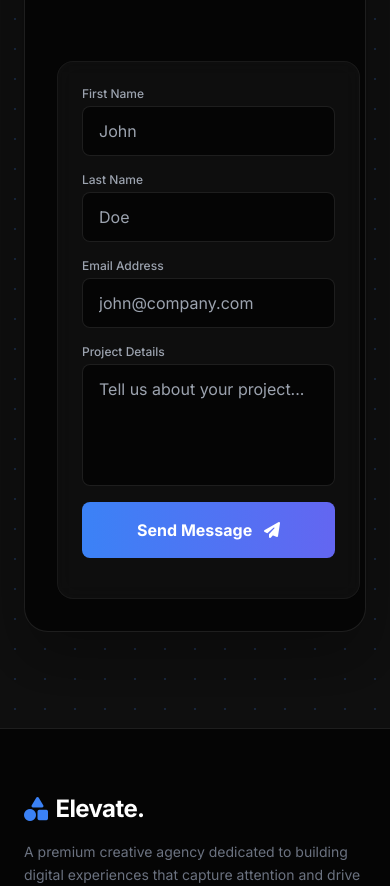
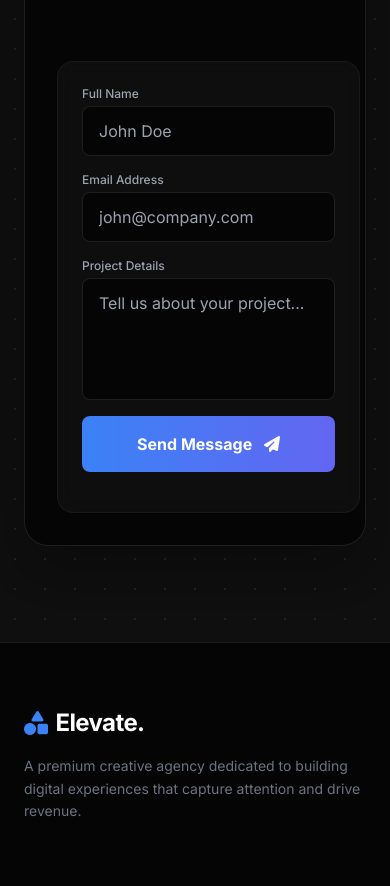
Before and after one commit to babypots9-stack/Elevate--Creatives, a plain HTML site: page index.html in a window 390 px wide. Shown: the part 9845-10731 px from the top of the page. Drawn offline with nearby package versions, Linux system fonts and the light colour scheme.

Commit message:
Update index.html

```diff
--- a/index.html
+++ b/index.html
@@ -491,26 +491,21 @@
                     <!-- Right: Form -->
                     <div class="glass-card p-6 md:p-8 rounded-2xl">
                         <form action="https://formspree.io/f/maqvadbl" method="POST" class="space-y-4">
-                            <div class="grid grid-cols-1 md:grid-cols-2 gap-4">
     <div class="space-y-1">
-                                    <label class="text-xs text-gray-400 font-medium">First Name</label>
-                                    <input type="text" required class="w-full bg-dark border border-white/10 rounded-lg px-4 py-3 text-white focus:outline-none focus:border-primary transition" placeholder="John">
-                                </div>
-                                <div class="space-y-1">
-                                    <label class="text-xs text-gray-400 font-medium">Last Name</label>
-                                    <input type="text" required class="w-full bg-dark border border-white/10 rounded-lg px-4 py-3 text-white focus:outline-none focus:border-primary transition" placeholder="Doe">
-                                </div>
+        <label class="text-xs text-gray-400 font-medium">Full Name</label>
+        <input type="text" name="name" required class="w-full bg-dark border border-white/10 rounded-lg px-4 py-3 text-white focus:outline-none focus:border-primary transition" placeholder="John Doe">
     </div>
     <div class="space-y-1">
         <label class="text-xs text-gray-400 font-medium">Email Address</label>
-                                <input type="email" required class="w-full bg-dark border border-white/10 rounded-lg px-4 py-3 text-white focus:outline-none focus:border-primary transition" placeholder="john@company.com">
+        <input type="email" name="email" required class="w-full bg-dark border border-white/10 rounded-lg px-4 py-3 text-white focus:outline-none focus:border-primary transition" placeholder="john@company.com">
     </div>
     <div class="space-y-1">
         <label class="text-xs text-gray-400 font-medium">Project Details</label>
-                                <textarea required rows="4" class="w-full bg-dark border border-white/10 rounded-lg px-4 py-3 text-white focus:outline-none focus:border-primary transition resize-none" placeholder="Tell us about your project..."></textarea>
+        <textarea name="message" required rows="4" class="w-full bg-dark border border-white/10 rounded-lg px-4 py-3 text-white focus:outline-none focus:border-primary transition resize-none" placeholder="Tell us about your project..."></textarea>
     </div>
     <button type="submit" class="w-full btn-primary text-white font-bold py-4 rounded-lg mt-2">Send Message <i class="fa-solid fa-paper-plane ml-2"></i></button>
 </form>
+
                     </div>
                 </div>
             </div>
```
Lines whose indentation alone changed are shown as unchanged.
